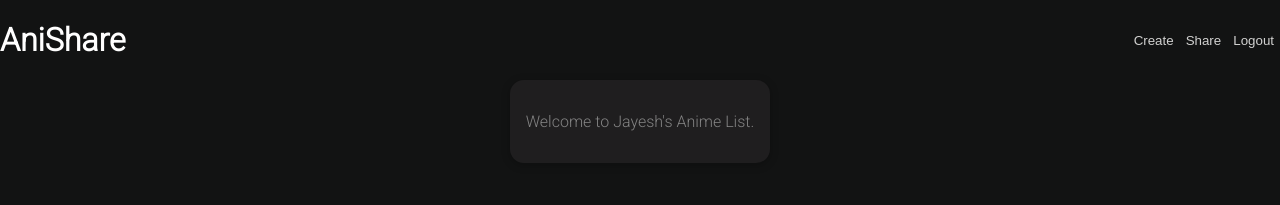
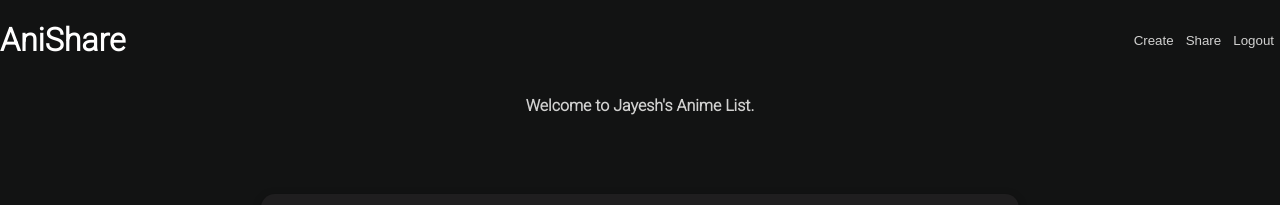
Before and after one commit to jayesht47/AniShare, a React (Create React App) app: page / in a window 1280 px wide. Both pictures are taken after typing "Sample", "Sample123" into the empty fields and a click on the button "Login". Shown: the top 205 px of the page. Built offline with nearby package versions, Linux system fonts and the light colour scheme.

Commit message:
changed header a bit

```diff
--- a/src/Components/ListSummary.js
+++ b/src/Components/ListSummary.js
@@ -5,9 +5,7 @@ const ListSummary = (props) => {
 
   return (
     <section className = {classes.listSummary}>
-      <Card>
         <p> {`Welcome to  ${props.userName}'s Anime List.`}</p>
-      </Card>
     </section>
   );
 };
--- a/src/Components/ListSummary.module.css
+++ b/src/Components/ListSummary.module.css
@@ -5,5 +5,7 @@
     align-items: center;
     display: flex;
     justify-content: center;
-    color: rgb(131,131,131);
+    /* color: rgb(131,131,131); */
+    color: #D1D1D0;
+    font-weight: 700;
 }
```
